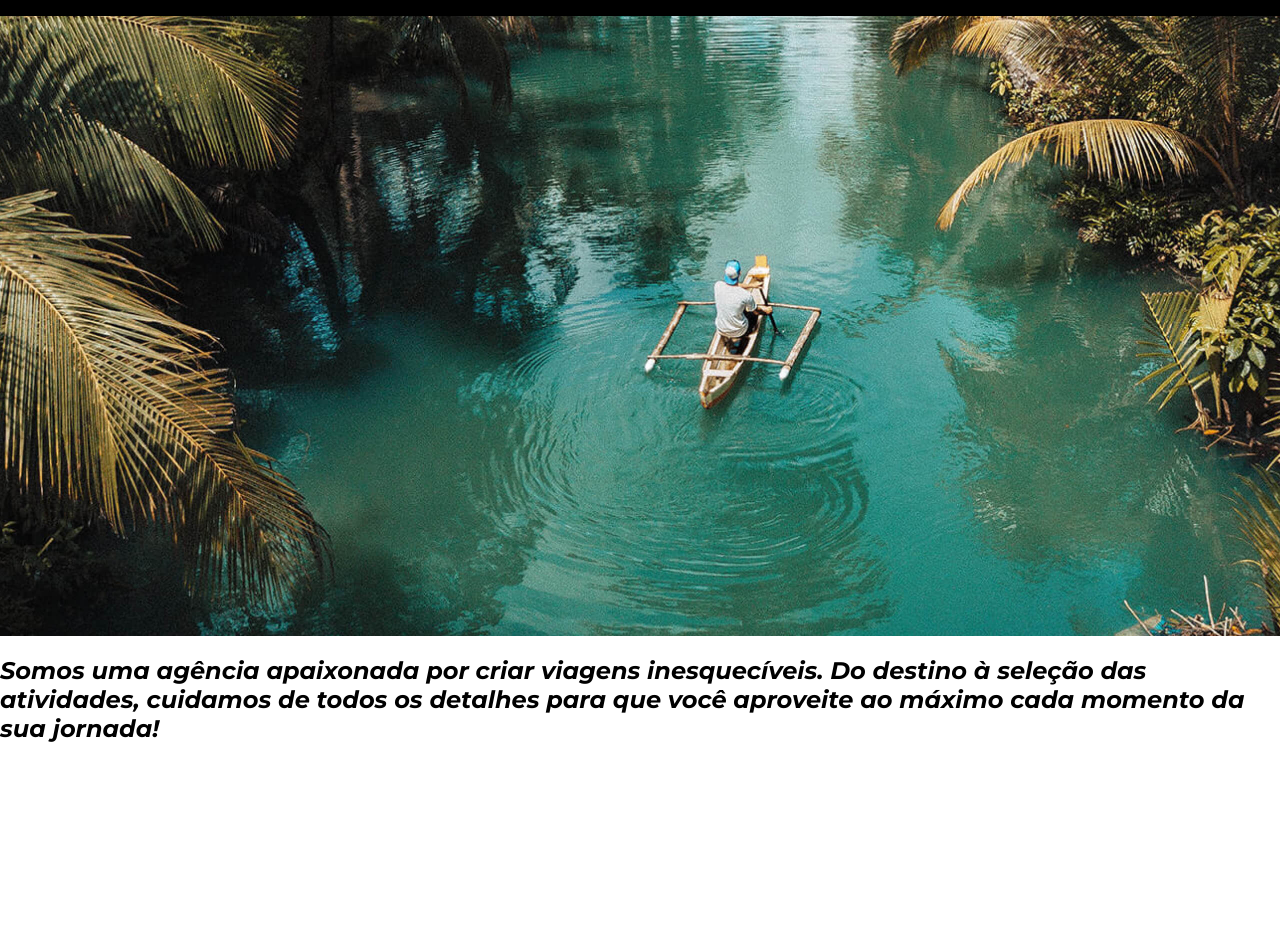
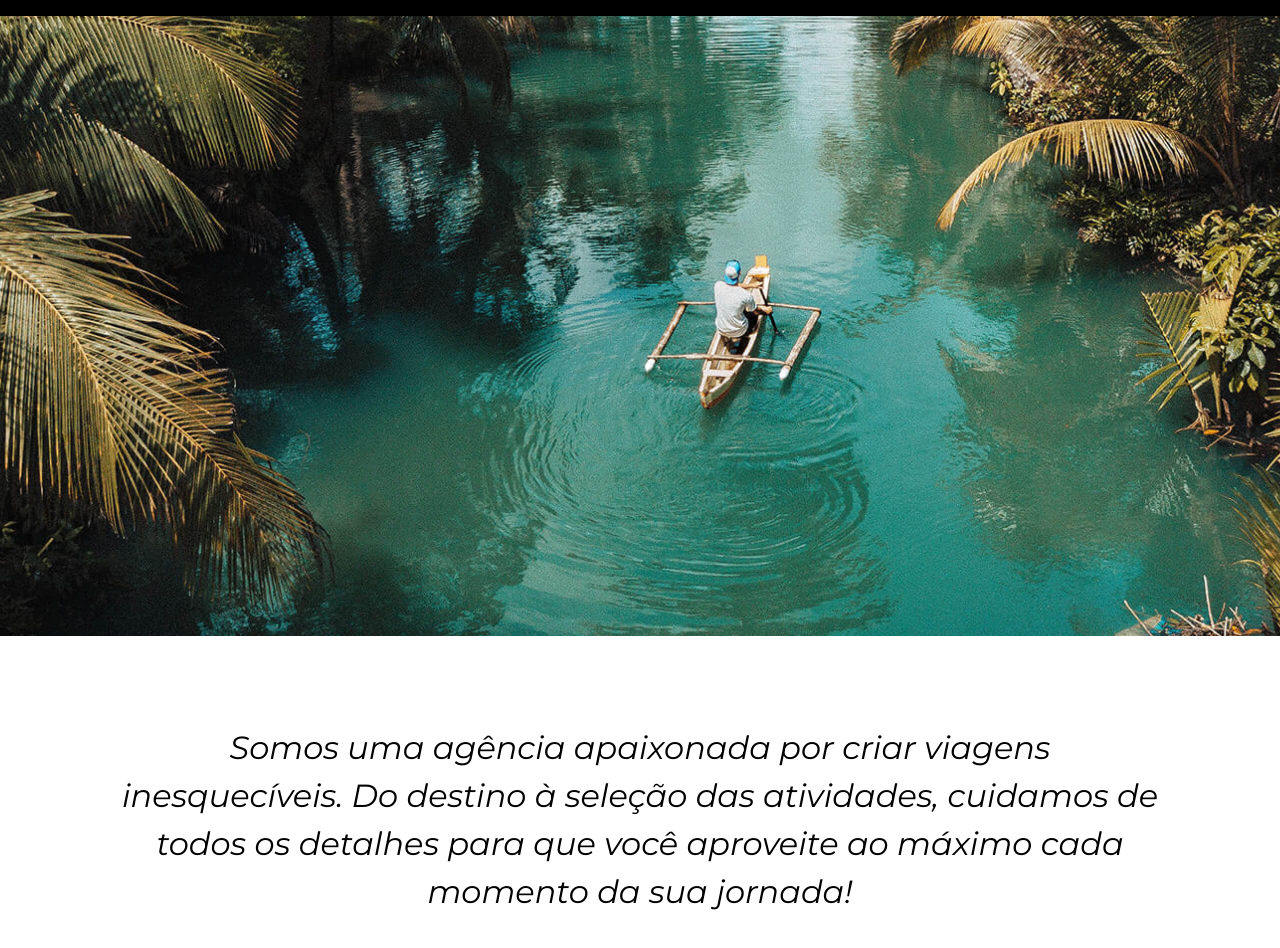
Before and after one commit to pulinnh/jornada-viagens, a plain HTML site: page index.html in a window 1280 px wide. Shown: the part 124-1072 px from the top of the page. Before the commit the page ends 887 px from the top, so only its background shows below. Drawn offline with Linux system fonts and the light colour scheme.

Commit message:
Finaliza hero

```diff
--- a/css/hero.css
+++ b/css/hero.css
@@ -3,6 +3,15 @@
     width: 100%;
     background: url(../img/hero-mobile.jpg) no-repeat;
     background-size: cover;
+}
+
+.hero h2{
+    padding: 88px 24px;
+    margin: 0px;
+    font-weight: var(--text-weight);
+    font-size: 24px;
+    line-height: 1.5;
+    text-align: center;
 }
 
 @media screen and (min-width: 768px) {
@@ -11,6 +20,10 @@
     background: url(../img/hero-tablet.jpg) no-repeat;
     background-size: cover;
   }
+  .hero h2{
+    padding: 88px 60px;
+    font-size: 32px;
+  }
 }
 
 @media screen and (min-width: 1024px) {
@@ -18,4 +31,13 @@
     background: url(../img/hero-desktop.jpg) no-repeat;
     background-size: cover;
   }
+  .hero h2{
+    padding: 88px 120px;
+  }
 }
+
+@media screen and (min-width: 1920px) {
+    .hero h2 {
+        padding: 88px 160px;
+    }
+}
```
